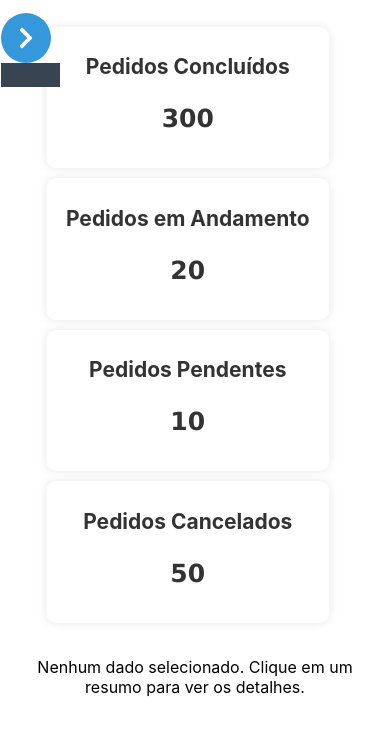
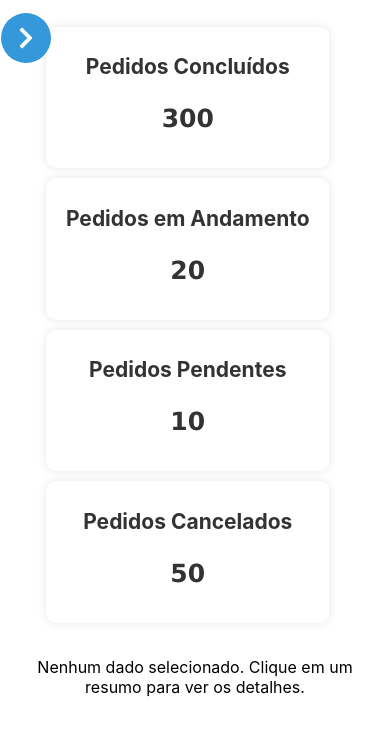
Before and after one commit to Daniel-Mingoranse/OrderSync, a React (Create React App) app: page /dashboard in a window 390 px wide. In both pictures the pointer is over the link 30 px from the left and 75 px from the top of the page. Shown: the top 734 px of the page. Built offline with nearby package versions, Linux system fonts and the light colour scheme.

Commit message:
Correçao cores hover item do menu

```diff
--- a/src/Dashboard/UI/sidebarCliente/sidebar.scss
+++ b/src/Dashboard/UI/sidebarCliente/sidebar.scss
@@ -47,7 +47,6 @@
       transition: 0s;
     }
   }
-
   &__menu {
     display: flex;
     flex-direction: column;
@@ -106,6 +105,10 @@
         display: none;
       }
     }
+    .sidebar__menu__item:hover{
+      background-color: initial;
+      color: black;
+    }
 
     .sidebar__logo {
       margin-top: -8vh;
```
